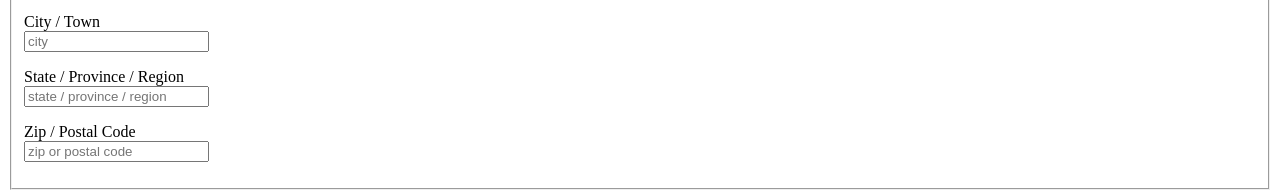
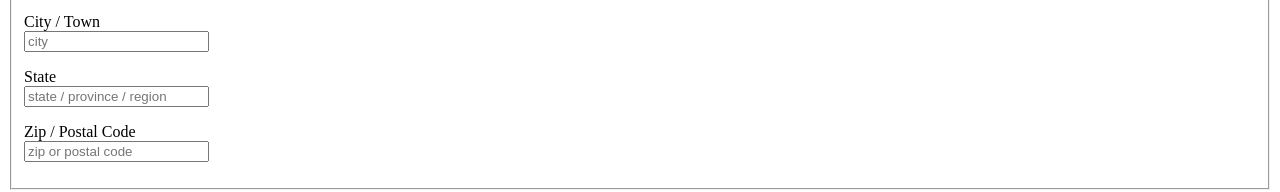
Before and after one commit to mikecheck12/cake-mail, a website: page public/index.html at #!/tasters in a window 1280 px wide. Shown: the part 426-618 px from the top of the page. Drawn offline with nearby package versions, Linux system fonts and the light colour scheme.

Commit message:
Deployed

```diff
--- a/public/tasters/tasters.html
+++ b/public/tasters/tasters.html
@@ -43,7 +43,7 @@
                 </div>
                 <!-- region input-->
                 <div class="control-group">
-                    <label class="control-label">State / Province / Region</label>
+                    <label class="control-label">State</label>
                     <div class="controls">
                         <input id="region" name="region" type="text" placeholder="state / province / region"
                         class="input-xlarge">
```
